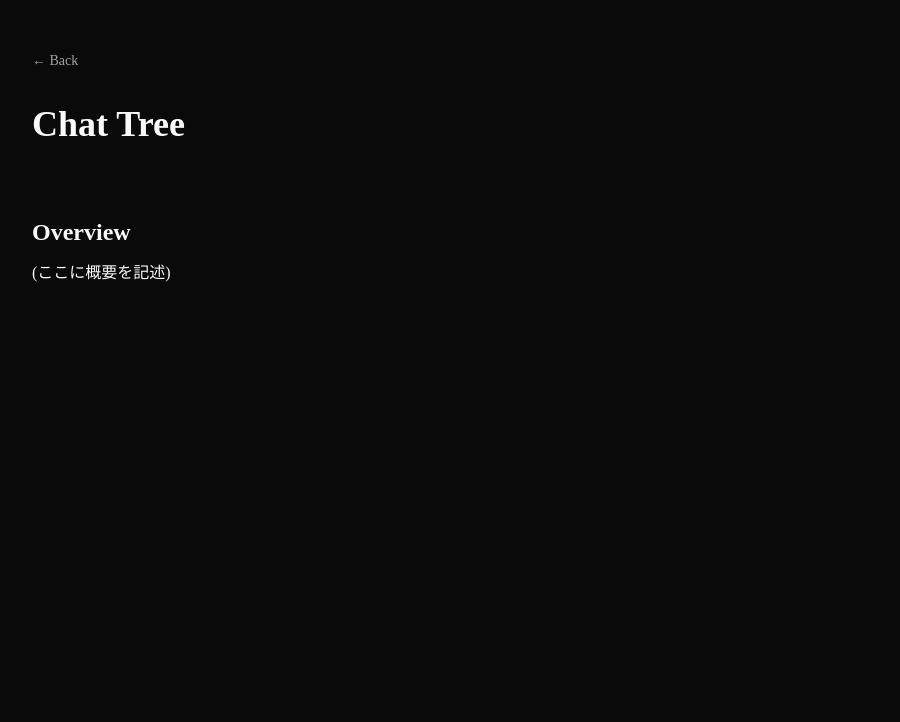
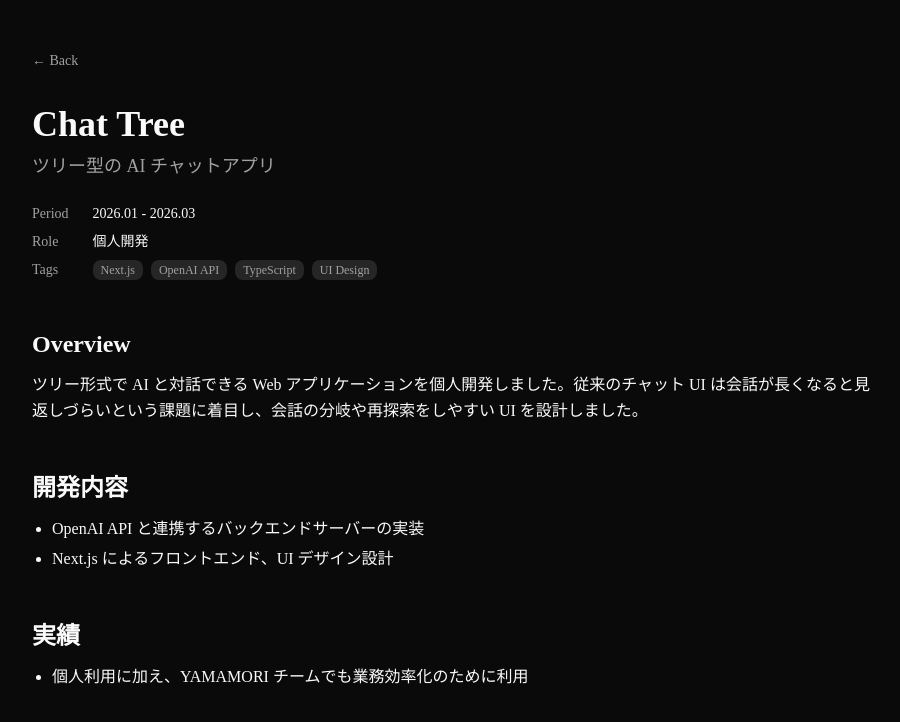
Before and after one commit to Tkino117/portfolio, a Next.js app: page /projects/chat-tree in a window 1280 px wide. Shown: the top 722 px of the page, without its empty margins (184-1084 px from the left). Built offline with nearby package versions, Linux system fonts and the light colour scheme.

Commit message:
wip: add description

```diff
--- a/src/projects/chat-tree.tsx
+++ b/src/projects/chat-tree.tsx
@@ -5,7 +5,22 @@ function Body() {
 	return (
 		<>
 			<ProjectSection title="Overview">
-				<p>(ここに概要を記述)</p>
+				<p>
+					ツリー形式で AI と対話できる Web アプリケーションを個人開発しました。従来のチャット UI は会話が長くなると見返しづらいという課題に着目し、会話の分岐や再探索をしやすい UI を設計しました。
+				</p>
+			</ProjectSection>
+
+			<ProjectSection title="開発内容">
+				<ul className="list-disc space-y-1 pl-5">
+					<li>OpenAI API と連携するバックエンドサーバーの実装</li>
+					<li>Next.js によるフロントエンド、UI デザイン設計</li>
+				</ul>
+			</ProjectSection>
+
+			<ProjectSection title="実績">
+				<ul className="list-disc space-y-1 pl-5">
+					<li>個人利用に加え、YAMAMORI チームでも業務効率化のために利用</li>
+				</ul>
 			</ProjectSection>
 		</>
 	);
@@ -14,6 +29,10 @@ function Body() {
 export const chatTree: Project = {
 	slug: "chat-tree",
 	name: "Chat Tree",
+	tagline: "ツリー型の AI チャットアプリ",
+	period: "2026.01 - 2026.03",
+	roles: ["個人開発"],
+	tags: ["Next.js", "OpenAI API", "TypeScript", "UI Design"],
 	thumbnailUrl: "/projects/tmp.png",
 	body: Body,
 };
--- a/src/projects/smart-medication-robot.tsx
+++ b/src/projects/smart-medication-robot.tsx
@@ -5,7 +5,21 @@ function Body() {
 	return (
 		<>
 			<ProjectSection title="Overview">
-				<p>(ここに概要を記述)</p>
+				<p>
+					遠隔制御可能な薬の自動排出ロボットをチームで開発しました。高齢者や病院での利用を想定し、毎日一定時間に薬を提供するとともに、アラームで服薬を通知するシステムです。
+				</p>
+			</ProjectSection>
+
+			<ProjectSection title="担当領域">
+				<p>
+					ソフトウェア部分としてフロントエンド・バックエンドサーバーの設計、ハードウェア部分として Arduino によるサーボモーター・光感知センサーの制御を担当しました。
+				</p>
+			</ProjectSection>
+
+			<ProjectSection title="実績">
+				<ul className="list-disc space-y-1 pl-5">
+					<li>メディアネットワーク演習 I 2024年度 優勝</li>
+				</ul>
 			</ProjectSection>
 		</>
 	);
@@ -14,6 +28,10 @@ function Body() {
 export const smartMedicationRobot: Project = {
 	slug: "smart-medication-robot",
 	name: "スマート服薬管理ロボット",
+	tagline: "遠隔制御可能な薬の自動排出ロボット",
+	period: "2024.11 - 2025.01",
+	roles: ["システム開発"],
+	tags: ["Arduino", "Frontend", "Backend", "Sensor", "Servo Control"],
 	thumbnailUrl: "/projects/tmp.png",
 	body: Body,
 };
--- a/src/projects/time-share.tsx
+++ b/src/projects/time-share.tsx
@@ -5,7 +5,21 @@ function Body() {
 	return (
 		<>
 			<ProjectSection title="Overview">
-				<p>(ここに概要を記述)</p>
+				<p>
+					スケジュールを気軽に共有できる SNS をチームで開発しました。授業開発にとどまらず、実際に動くサービスとして成立させることを重視し、Web サービスとしてデプロイまで行いました。
+				</p>
+			</ProjectSection>
+
+			<ProjectSection title="担当領域">
+				<p>
+					開発リーダーとして、チーム全体で円滑に連携が取れるよう、API 仕様を早い段階で決定し、開発フローを整理しながらプロジェクトを進行しました。実装ではバックエンド開発を担当しました。
+				</p>
+			</ProjectSection>
+
+			<ProjectSection title="実績">
+				<ul className="list-disc space-y-1 pl-5">
+					<li>メディアネットワーク演習 II 2025年度 優勝</li>
+				</ul>
 			</ProjectSection>
 		</>
 	);
@@ -15,6 +29,9 @@ export const timeShare: Project = {
 	slug: "time-share",
 	name: "Time Share",
 	tagline: "スケジュール共有 SNS",
+	period: "2025.05 - 2025.07",
+	roles: ["開発リーダー", "バックエンド開発"],
+	tags: ["Node.js", "TypeScript", "Web API", "VPS"],
 	thumbnailUrl: "/projects/tmp.png",
 	body: Body,
 };
--- a/src/projects/video-production-plugin.tsx
+++ b/src/projects/video-production-plugin.tsx
@@ -5,7 +5,22 @@ function Body() {
 	return (
 		<>
 			<ProjectSection title="Overview">
-				<p>(ここに概要を記述)</p>
+				<p>
+					映像クリエイターと連携し、図形に高品質な枠線を付加する汎用プラグイン (Adobe After Effects 向け) を個人開発しました。映像制作現場ではプラグインの軽量化が重要視されるため、競技プログラミングで培った数理最適化の知見を生かし、軽量に動作するアルゴリズムを設計・実装しました。
+				</p>
+			</ProjectSection>
+
+			<ProjectSection title="開発内容">
+				<ul className="list-disc space-y-1 pl-5">
+					<li>アンチエイリアスによる半透明領域を考慮した距離計算アルゴリズムの設計</li>
+					<li>隣接ピクセル計算の伝搬を利用した探索範囲の最適化</li>
+				</ul>
+			</ProjectSection>
+
+			<ProjectSection title="実績">
+				<ul className="list-disc space-y-1 pl-5">
+					<li>プロの映像制作現場への導入</li>
+				</ul>
 			</ProjectSection>
 		</>
 	);
@@ -13,7 +28,11 @@ function Body() {
 
 export const videoProductionPlugin: Project = {
 	slug: "video-production-plugin",
-	name: "映像制作プラグイン",
+	name: "Line Stroke Pro",
+	tagline: "After Effects 向け高品質枠線プラグイン",
+	period: "2024.08 - 2024.11",
+	roles: ["個人開発"],
+	tags: ["画像処理", "アルゴリズム設計", "After Effects"],
 	thumbnailUrl: "/projects/tmp.png",
 	body: Body,
 };
--- a/src/projects/yamamori.tsx
+++ b/src/projects/yamamori.tsx
@@ -5,7 +5,43 @@ function Body() {
 	return (
 		<>
 			<ProjectSection title="Overview">
-				<p>(ここに概要を記述)</p>
+				<p>
+					YAMAMORI は、森林・林業関係者へのヒアリングを通して見えてきた現場の課題に対し、テクノロジーを活かして解決に取り組んでいるプロジェクトです。日本の林業は、担い手不足、高い労災率、低い収益性といった深刻な課題を抱えており、雪崩リスクのある危険な現場での作業や、持続可能性を損なう皆伐のような対応が生じています。
+				</p>
+				<p>
+					YAMAMORI は「ドローンの自動航行で森林を観測し、得られたデータから森林資源を把握するとともに、XR を活用した施業支援を行うこと」を通じて、森づくりをより賢く、安全にすることを目指します。現在はプロトタイプとして施業支援のデモアプリケーションまで実現しています。
+				</p>
+			</ProjectSection>
+
+			<ProjectSection title="担当領域">
+				<p>
+					技術統括および開発メンバーとして、現場測量からアプリケーション開発まで幅広く担当しています。
+				</p>
+				<ul className="list-disc space-y-1 pl-5">
+					<li>ドローン航行による森林内部の撮影・測量</li>
+					<li>360度映像からの高精度な 3D Gaussian Splatting モデル構築</li>
+					<li>樹木の個体レベルの情報を扱うライブラリ開発</li>
+					<li>カメラ映像からリアルタイムに樹木個体を識別する AI モデル (XR 基盤)</li>
+					<li>林業支援 Web アプリケーションの開発 (選木作業支援)</li>
+				</ul>
+			</ProjectSection>
+
+			<ProjectSection title="技術的なこだわり">
+				<p>
+					樹木分析は 3D Gaussian Splatting の先行事例が少ない未踏領域です。森林解析における重要な課題の一つが樹木の個体分離ですが、複雑な形状の広葉樹を幾何学的手法だけで分離するのは容易ではありません。
+				</p>
+				<p>
+					この課題に対し、2D 画像認識の高い識別性能に着目しました。2D 画像で幹部分のマスクを作成し、その領域を人工色で塗りつぶした画像から 3DGS を再構成することで、3DGS 上で幹部分が明確に強調され、個体分離につなげられます。異なる技術の強みを柔軟に組み合わせることで、森林解析の複雑な課題を解決しています。
+				</p>
+			</ProjectSection>
+
+			<ProjectSection title="実績">
+				<ul className="list-disc space-y-1 pl-5">
+					<li>しのはら財団研究助成 2024年度 / 2025年度 採択</li>
+					<li>北海道 Society 5.0 みらい創造ワークショップ 2025 優勝</li>
+					<li>YAMAHA 発動機・前田一歩園財団・OutWoods などとの連携</li>
+					<li>北海道大学研究林、東京大学演習林、九州大学演習林など複数個所での実証</li>
+				</ul>
 			</ProjectSection>
 		</>
 	);
@@ -14,11 +50,10 @@ function Body() {
 export const yamamori: Project = {
 	slug: "yamamori",
 	name: "YAMAMORI",
-	tagline: "森林 × IT の研究プロジェクト",
-	period: "2023.10 - 現在",
-	roles: ["Research Lead"],
-	tags: ["3D Gaussian Splatting", "ドローン", "林業"],
+	tagline: "森林デジタルツインと XR による林業支援基盤",
+	period: "2025.02 - 現在",
+	roles: ["研究リーダー", "技術開発・プロトタイプ制作"],
+	tags: ["3DGS", "Computer Vision", "XR", "GIS", "Forestry"],
 	thumbnailUrl: "/projects/tmp.png",
-	links: [],
 	body: Body,
 };
```
